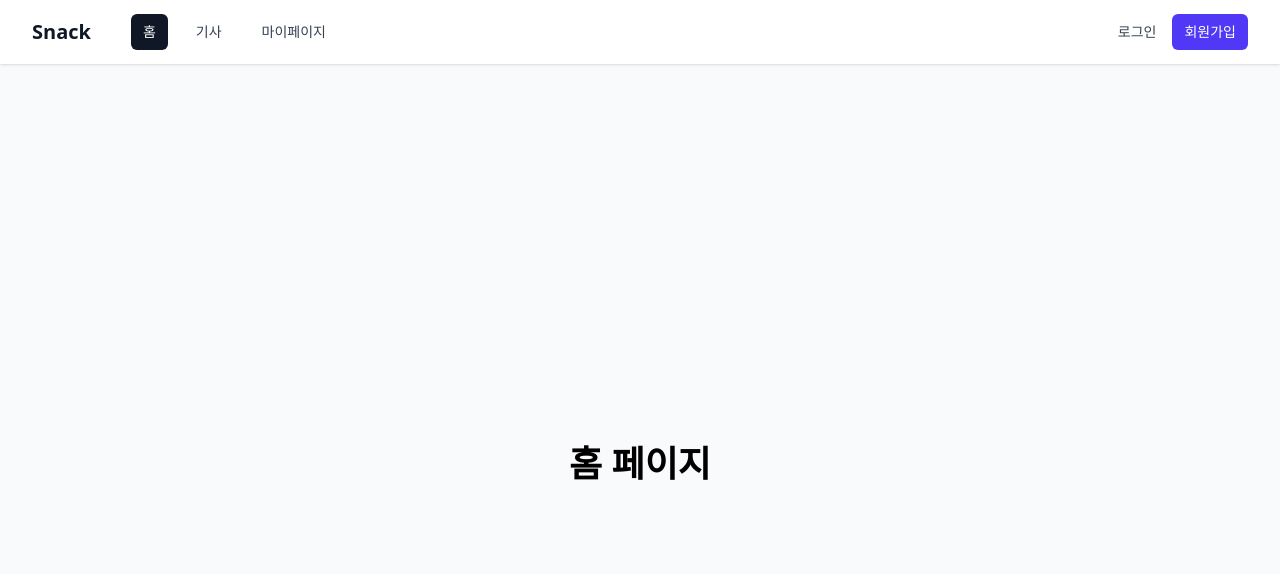
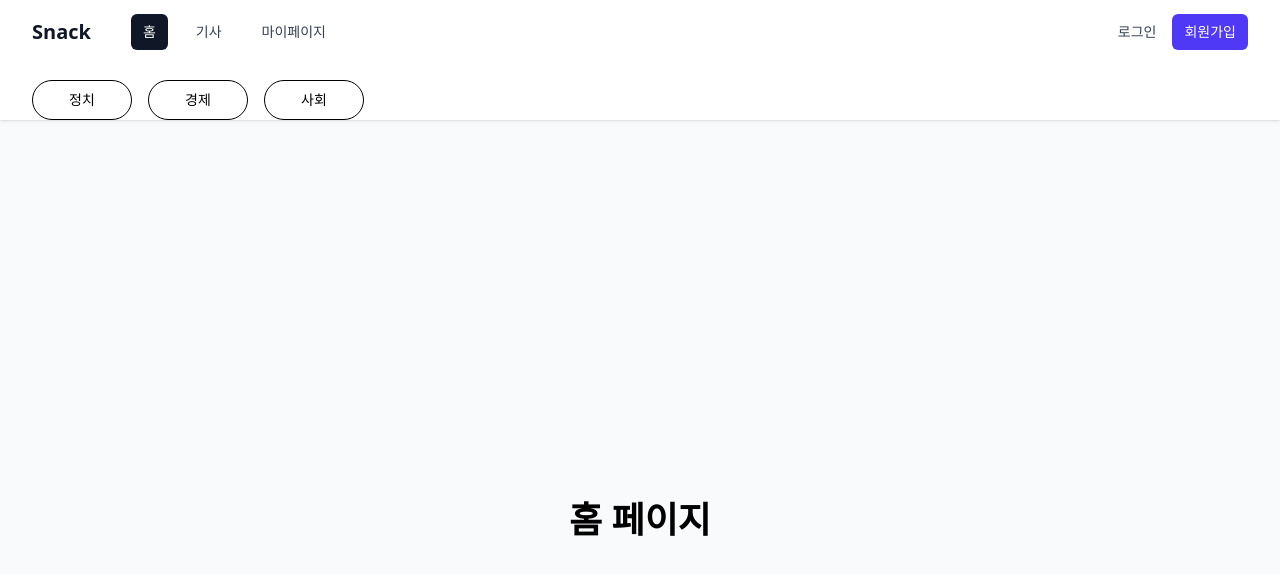
Before and after one commit to Umc8th-Snack/Front-end, a React (Vite) app: page / in a window 1280 px wide. Shown: the top 574 px of the page. Built offline with nearby package versions, Linux system fonts and the light colour scheme.

Commit message:
feat: Chip 컴포넌트 UI 구현 및 테스트 페이지 추가

```diff
--- a/src/layout/MainLayout.tsx
+++ b/src/layout/MainLayout.tsx
@@ -1,4 +1,6 @@
 import { Link, Outlet, useLocation } from 'react-router-dom';
+
+import ChipTest from '@/pages/ChipTest';
 
 const MainLayout = () => {
     const location = useLocation();
@@ -59,6 +61,8 @@ const MainLayout = () => {
                                 </Link>
                             </div>
                         </div>
+                        {/* TODO: Chip의 UI를 보기 위한 임시 코드, 추후 지우기 */}
+                        <ChipTest />
                     </nav>
                 </header>
             )}
--- /dev/null
+++ b/src/pages/ChipTest.tsx
@@ -0,0 +1,28 @@
+// TODO: Chip 컴포넌트가 레이아웃에 통합되면 이 파일 삭제하기
+import { useState } from 'react';
+
+import Chip from '../shared/components/Chip';
+
+const categories = ['정치', '경제', '사회'];
+
+const ChipTest = () => {
+    const [selectedSet, setSelectedSet] = useState<Set<string>>(new Set());
+
+    const handleClick = (label: string) => {
+        setSelectedSet((prev) => {
+            const newSet = new Set(prev);
+            newSet.has(label) ? newSet.delete(label) : newSet.add(label);
+            return newSet;
+        });
+    };
+
+    return (
+        <div className="mt-4 flex gap-4">
+            {categories.map((label) => (
+                <Chip key={label} label={label} selected={selectedSet.has(label)} onClick={() => handleClick(label)} />
+            ))}
+        </div>
+    );
+};
+
+export default ChipTest;
--- a/src/routes/index.tsx
+++ b/src/routes/index.tsx
@@ -8,9 +8,9 @@ import ProtectedRoute from './ProtectedRoute';
 
 const HomePage = lazy(() => import('@/pages/home'));
 const LoginPage = lazy(() => import('@/pages/login'));
-const SignupPage = lazy(() => import('@/pages/sign-up'));
+const SignupPage = lazy(() => import('@/pages/signup'));
 const ArticlePage = lazy(() => import('@/pages/article'));
-const MyPage = lazy(() => import('@/pages/my-page'));
+const MyPage = lazy(() => import('@/pages/mypage'));
 
 const routes: RouteObject[] = [
     {
--- /dev/null
+++ b/src/shared/components/Chip/index.tsx
@@ -0,0 +1,20 @@
+import React from 'react';
+
+interface ChipProps {
+    label: string;
+    selected: boolean;
+    onClick: () => void;
+}
+
+const Chip: React.FC<ChipProps> = ({ label, selected, onClick }) => {
+    return (
+        <button
+            className={`h-[40px] w-[100px] cursor-pointer rounded-full text-sm font-medium ${selected ? 'bg-[#0066FF] text-white' : 'border border-black bg-white text-black'} transition hover:opacity-80`}
+            onClick={onClick}
+        >
+            {label}
+        </button>
+    );
+};
+
+export default Chip;
```
